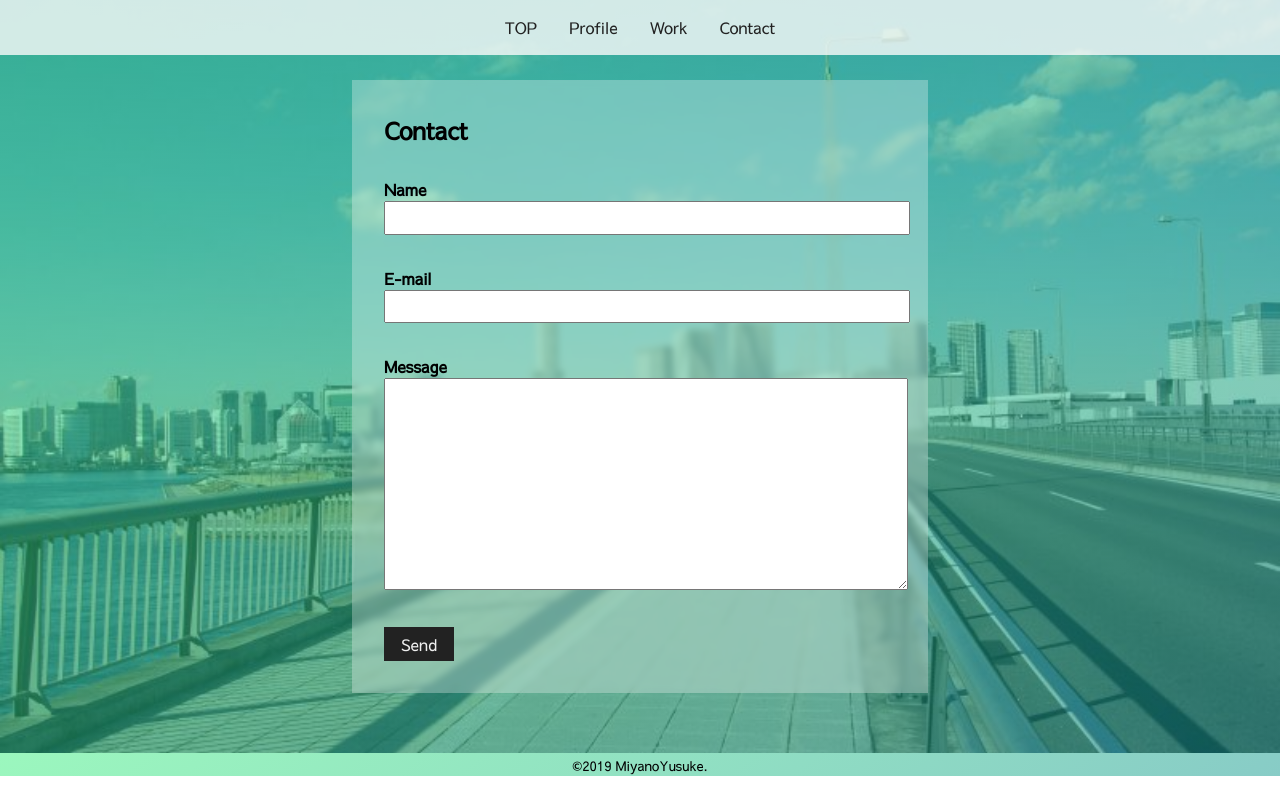
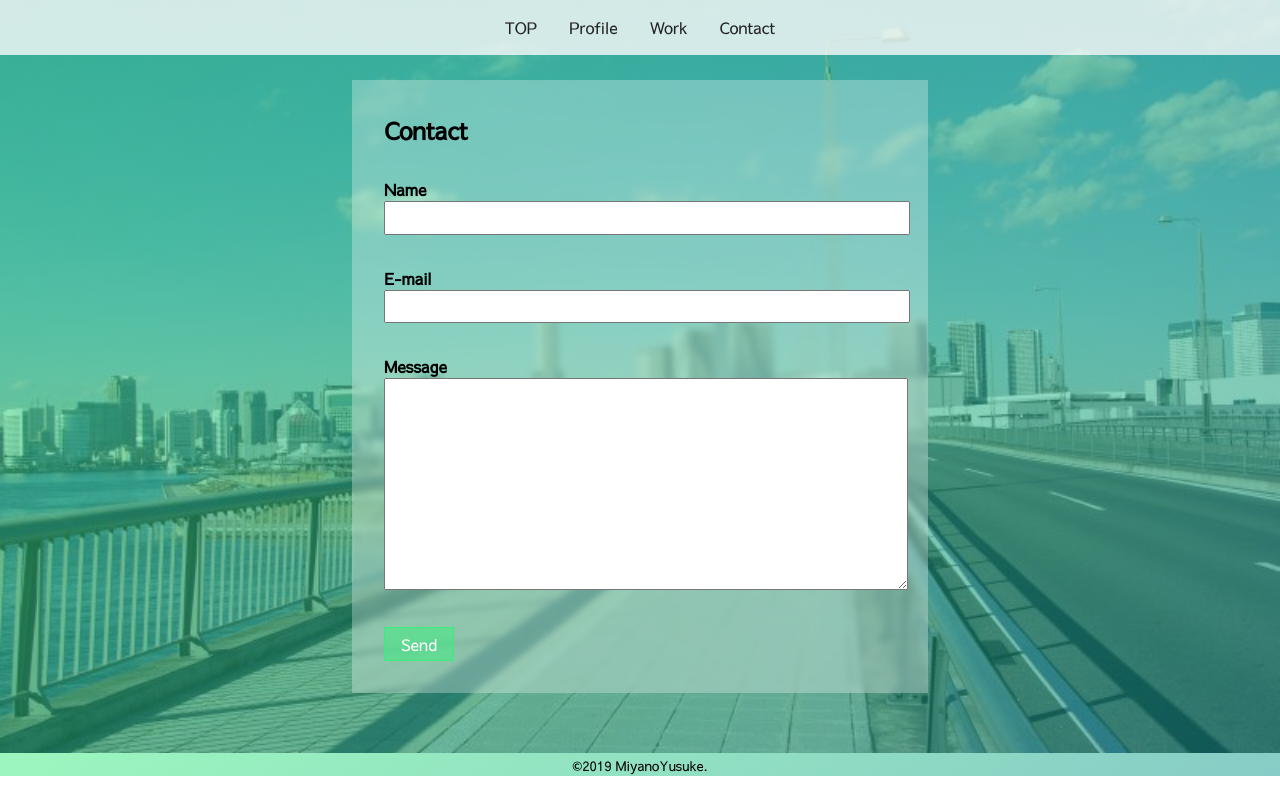
Before and after one commit to MiyanoYusuke/MiyanoYusuke.github.io-, a plain HTML site: page portfolio/contact.html in a window 1280 px wide. In both pictures the pointer is over the input "Send". Drawn offline with Linux system fonts and the light colour scheme.

Commit message:
Update style.css

```diff
--- a/portfolio/css/style.css
+++ b/portfolio/css/style.css
@@ -284,13 +284,13 @@ header ul li a:hover {
 #contact form dl input[type="submit"] {
   font-size: 100%;
   padding: 0.3rem 1rem;
-  border: solid 1px #222;
+  border: solid 1px rgb(56, 239, 125);
   transition-duration: 0.4s;
 }
 
 #contact form dl input[type="submit"]:hover {
-  background: #222;
-  color: #eee;
+  background: rgba(56, 239, 125, 0.5);
+  color: #fff;
 }
 
 #top footer {
```
